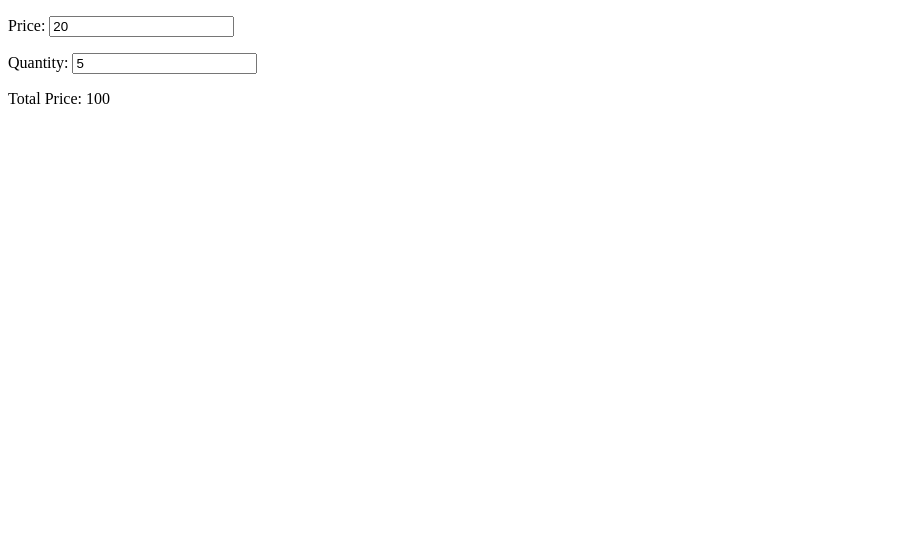
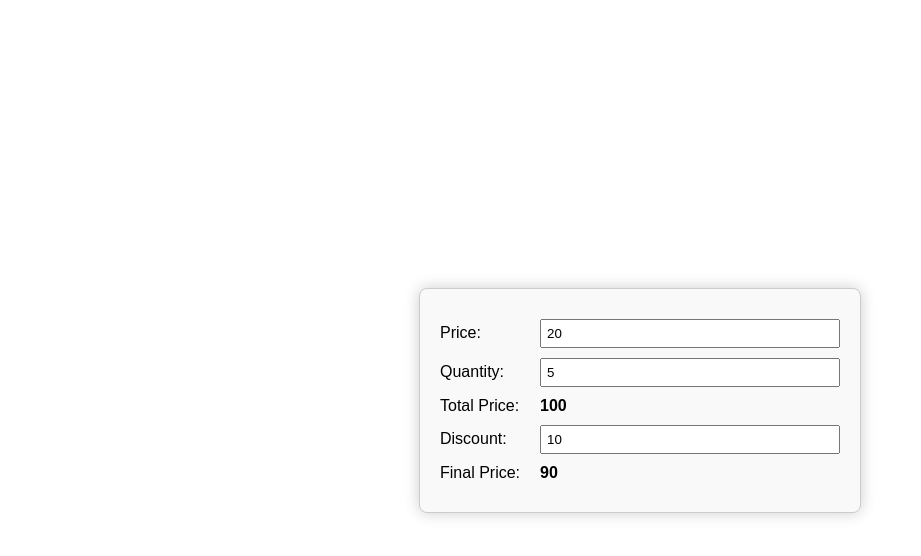
Before and after one commit to egorvdovenko/vue-reactivity-system, a plain HTML site: page index.html in a window 1280 px wide. Shown: the whole page, without its empty margins (0-921 px from the left). Drawn offline with Linux system fonts and the light colour scheme.

Commit message:
base: implementation

```diff
--- a/index.html
+++ b/index.html
@@ -4,23 +4,63 @@
   <meta charset="UTF-8">
   <meta name="viewport" content="width=device-width, initial-scale=1.0">
   <title>Vue Reactivity System Demo</title>
+  <style>
+    body {
+      font-family: Arial, sans-serif;
+      height: 100vh;
+      margin: 0;
+      display: flex;
+      align-items: center;
+    }
+    #app {
+      width: 100%;
+      max-width: 400px;
+      margin: 0 auto;
+      padding: 20px;
+      border: 1px solid #ccc;
+      border-radius: 8px;
+      box-shadow: 0 0 15px rgba(0, 0, 0, 0.2);
+      background-color: #f9f9f9;
+    }
+    p {
+      margin: 10px 0;
+      display: grid;
+      grid-template-columns: 25% auto;
+      align-items: center;
+    }
+    input[type="number"] {
+      padding: 5px;
+    }
+    span {
+      font-weight: bold;
+    }
+  </style>
 </head>
 <body>
-  <div id="app"></div>
+  <div id="app">
     <p>Price: <input type="number" id="price" value="20" oninput="updatePrice(this.value)"></p>
     <p>Quantity: <input type="number" id="quantity" value="5" oninput="updateQuantity(this.value)"></p>
     <p>Total Price: <span id="totalPrice">100</span></p>
+    <p>Discount: <input type="number" id="discount" value="10" oninput="updateDiscount(this.value)"></p>
+    <p>Final Price: <span id="finalPrice">90</span></p>
   </div>
 
   <script type="module">
-    import { reactive, watchEffect } from './reactivity-system.js'
+    import { ref, reactive, watchEffect } from './reactivity-system.js'
 
     let product = reactive({ price: 20, quantity: 5 })
+    let discount = ref(10)
     let totalPrice
+    let finalPrice
 
     watchEffect(() => {
       totalPrice = product.price * product.quantity
       document.getElementById('totalPrice').textContent = totalPrice
+    })
+
+    watchEffect(() => {
+      finalPrice = totalPrice - discount.value
+      document.getElementById('finalPrice').textContent = finalPrice
     })
 
     function updatePrice(value) {
@@ -31,8 +71,13 @@
       product.quantity = Number(value)
     }
 
+    function updateDiscount(value) {
+      discount.value = Number(value)
+    }
+
     window.updatePrice = updatePrice
     window.updateQuantity = updateQuantity
+    window.updateDiscount = updateDiscount
   </script>
 </body>
 </html>
--- a/reactivity-system.js
+++ b/reactivity-system.js
@@ -1,13 +1,6 @@
 const targetMap = new WeakMap();
-const depsMap = new Map();
 
 let activeEffect = null;
-
-export function watchEffect(effect) {
-    activeEffect = effect;
-    effect();
-    activeEffect = null;
-}
 
 function track(target, property) {
   if (activeEffect) {
@@ -44,17 +37,35 @@ function trigger(target, property) {
   })
 }
 
+class RefImpl {
+  constructor(value) {
+    this._value = value;
+  }
+
+  get value() {
+    track(this, 'value');
+    return this._value;
+  }
+
+  set value(newValue) {
+    this._value = newValue;
+    trigger(this, 'value');
+  }
+}
+
+export function ref(rawValue) {
+  return new RefImpl(rawValue);
+}
+
 export function reactive(targetObject) {
   return new Proxy(targetObject, {
     get(target, property) {
       track(target, property);
       return target[property];
     },
-
     set(target, property, value) {
       let oldValue = target[property];
       target[property] = value;
-
         // Call update function only if the value changed
         if (oldValue != value) {
           trigger(target, property);
@@ -62,5 +73,11 @@ export function reactive(targetObject) {
 
       return true;
     },
-    });
+  })
 }
+
+export function watchEffect(effect) {
+  activeEffect = effect;
+  effect();
+  activeEffect = null;
+}
```
Lines whose indentation alone changed are shown as unchanged.
